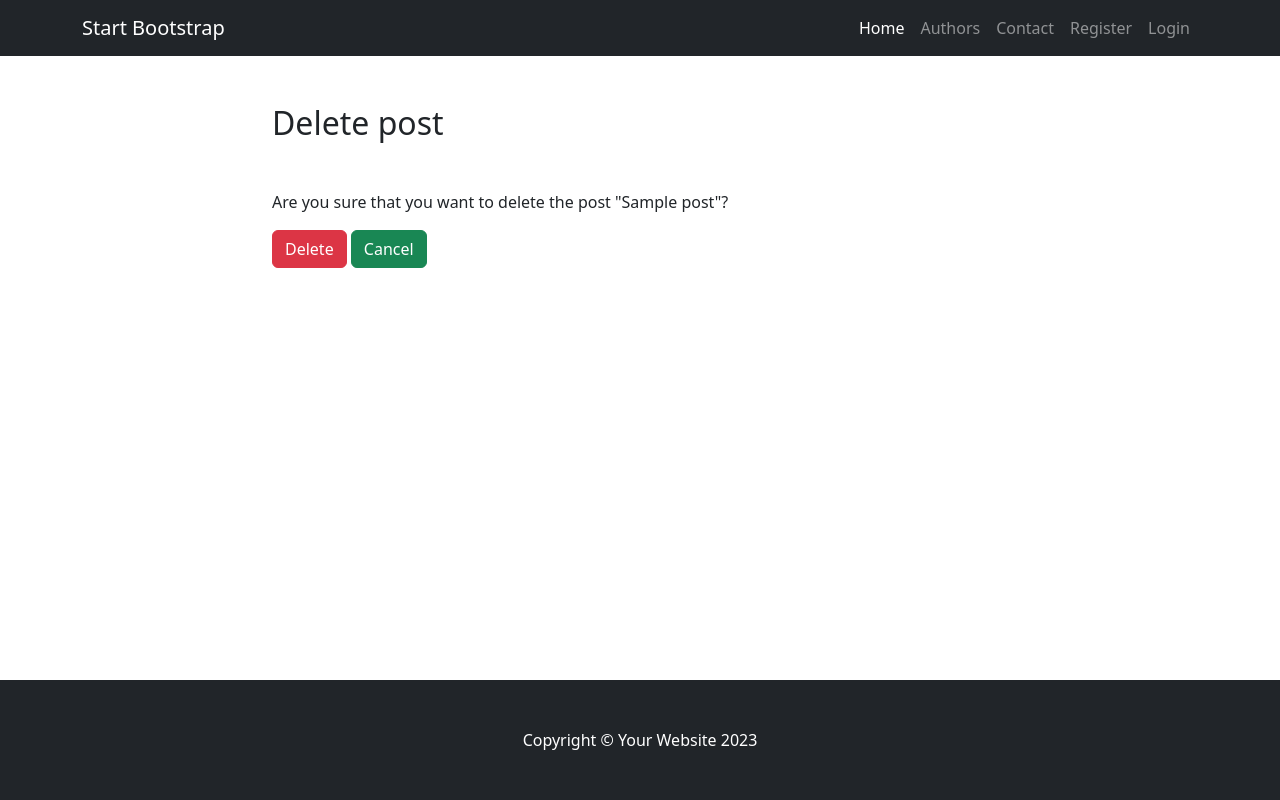
After one commit to adamolnar/Final_Project, a Django app: a page that uses templates/post_confirm_delete.html in a window 1280 px wide. The commit adds this page. Run offline with Django 3.2, Linux system fonts and the light colour scheme; tables that the repository leaves empty hold one stand-in row (values such as "Sample post"); some libraries are stand-ins or nearby versions.

Commit message:
Add delete post option for post author inside the html template

```diff
--- a/app/models.py
+++ b/app/models.py
@@ -77,6 +77,7 @@ class Post(models.Model):
     categories = models.ManyToManyField(Category)
     tags = models.ManyToManyField(Tag, related_name='tag')
 
+
     class Meta:
         ordering = ["-created_on"]
 
--- a/app/urls.py
+++ b/app/urls.py
@@ -2,9 +2,12 @@ from . import views
 from django.urls import path
 
 urlpatterns = [
+    path('<slug:slug>/delete/', views.PostDeleteView.as_view(), name='post_delete'),
     path("", views.PostList.as_view(), name="home"),
+
     path('post/new/', views.post_new, name='post_new'),
     path('<slug:slug>/edit/', views.post_edit, name='post_edit'),
+
     path('profile/<username>/', views.profile, name='profile'),
     path('edit-profile/', views.edit_profile, name='edit_profile'),
 
--- a/app/views.py
+++ b/app/views.py
@@ -14,6 +14,7 @@ from django.core.mail import send_mail
 from cloudinary.models import CloudinaryField
 from PIL import Image
 from django.template.defaultfilters import slugify
+from django.contrib import messages
 
 
 
@@ -34,6 +35,7 @@ def edit_profile(request):
             if image:
                 profile.image = image
             profile.save()
+            messages.success(request, 'Your profile has been updated successfully.')
             return redirect("profile", username=user.username)
     else:
         form = EditProfileForm(request.user.username)
@@ -106,21 +108,25 @@ class AuthorDetail(generic.ListView):
 
 
 # ------------------------------------------------------------------------------------------
+@login_required
 def post_new(request):
     if request.method == "POST":
         form = PostForm(request.POST)
         if form.is_valid():
             post = form.save(commit=False) # Return an object without saving to the DB
             # post = Post.objects.get(post.intsance.pk)
-            new_author = Author.objects.get(profile = request.profile.id)
+            new_author = Author.objects.get(profile = request.user.id)
             post.author = new_author# Add an author field which will contain current user's id
             post.slug = slugify(post.title)
             post.save() # Save the final "real form" to the DB
+            messages.success(request, 'Your post has been created successfully.')
             return redirect('post_detail', slug = post.slug)
     else:
         form = PostForm()
     return render(request, 'post_edit.html', {'form': form})
 
+
+@login_required
 def post_edit(request, slug):
     post = get_object_or_404(Post, slug=slug)
     if request.method == "POST":
@@ -131,10 +137,12 @@ def post_edit(request, slug):
             post.author = Author.objects.get(profile = new_author)
             post.created_on = timezone.now()
             post.save()
+            messages.success(request, 'Your post has been updated successfully.')
             return redirect('post_detail', slug = post.slug)
     else:
         form = PostForm(instance=post)
     return render(request, 'post_edit.html', {'form': form})
+
 
 #-------------------------------------------------------------------------------------------
 
@@ -217,6 +225,23 @@ class PostLike(View):
 
 
 
+class PostDeleteView(View):
+
+    def get(self, request, slug, *args, **kwargs):
+        post = get_object_or_404(Post, slug=slug)
+        context = {'post': post}
+        if request.method == 'GET':
+            return render(request, 'post_confirm_delete.html',context)
+
+
+    def post(self, request, slug, *args, **kwargs):
+        post = get_object_or_404(Post, slug=slug)
+        if request.method == 'POST':
+            post.delete()
+            messages.success(request, 'The post has been deleted successfully.')
+        return HttpResponseRedirect(reverse('home'))
+
+
 
 
 
--- /dev/null
+++ b/templates/post_confirm_delete.html
@@ -0,0 +1,23 @@
+{% extends "base.html" %}
+
+{% block head_title %}Delete post{% endblock head_title %}
+
+{% block content %}
+<div class="container">
+  <div class="row">
+    <div class="col-8 offset-2">
+      <h2 class=" my-5">Delete post</h2>
+      <form method="POST" enctype="multipart/form-data">
+        {% csrf_token %}
+        <p>Are you sure that you want to delete the post "{{post.title}}"?</p>
+        <div>
+          <button type="submit" class="btn btn-danger" value="Yes">Delete</button>
+          <button type="submit" class="btn btn-success" value="'No">
+            <a style="text-decoration: none; color: white;" href="{% url 'post_detail' post.slug %}">Cancel</a></button>
+        </div>
+        </button>
+      </form>
+    </div>
+  </div>
+</div>
+{% endblock content %}
```
Also changed, not shown: templates/post_detail.html (+4 -7 lines).
